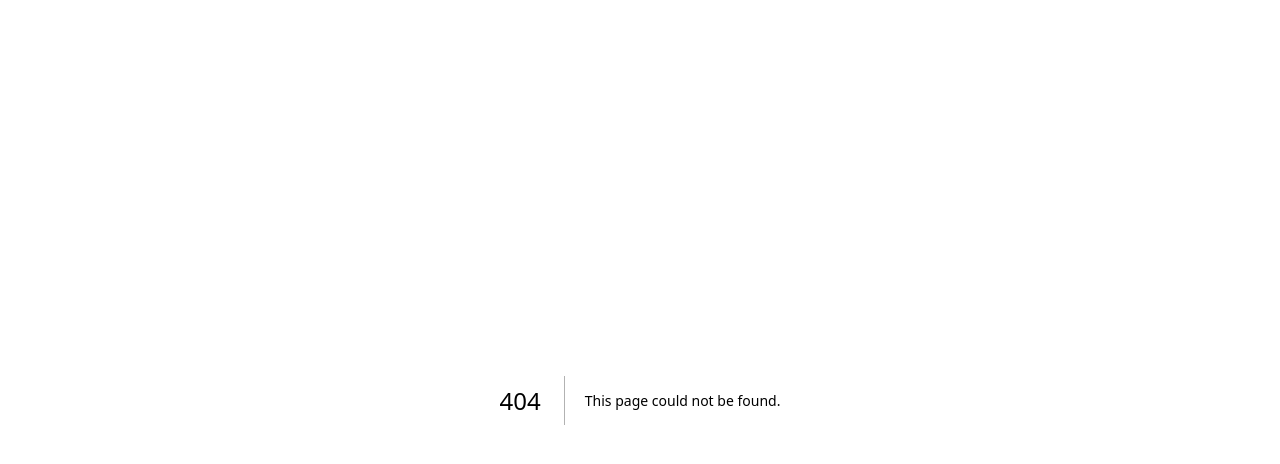
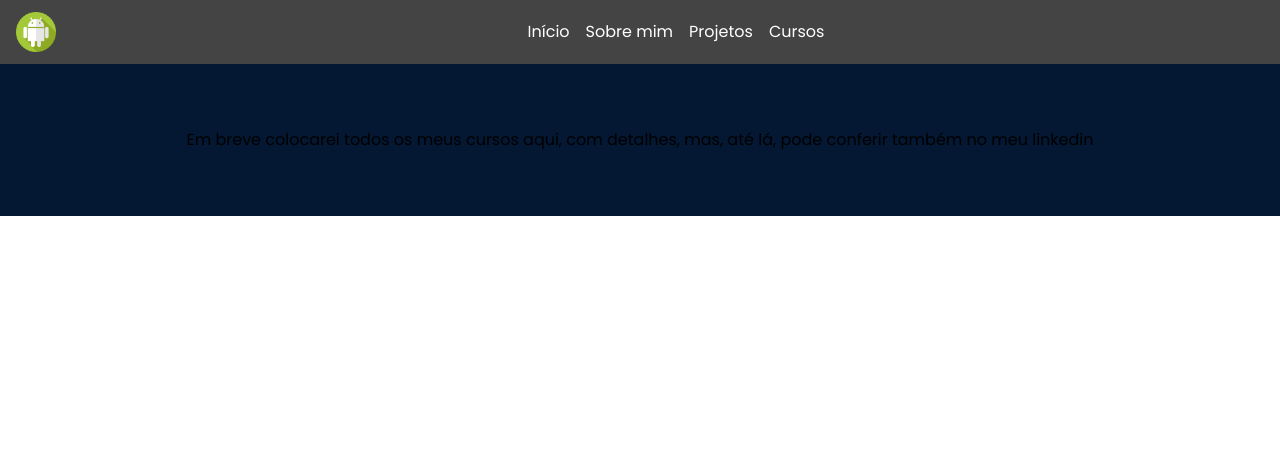
Before and after one commit to nayara-al/portifolio-victor, a Next.js app: page /cursos in a window 1280 px wide. Before the commit this address had no page. Shown: the top 464 px of the page. Built offline with nearby package versions, Linux system fonts and the light colour scheme; a web font is replaced by a local one.

Commit message:
criação de base das páginas

```diff
--- a/src/app/(home)/page.tsx
+++ b/src/app/(home)/page.tsx
@@ -8,8 +8,8 @@ export default function Home() {
         <>
             <Header />
             <BannerHome id="bannerHome"/>
-            <MyProjects />
-            <Cursos />
+            <MyProjects id="projetos"/>
+            <Cursos id="cursos"/>
         </>
     )
 }
--- /dev/null
+++ b/src/app/cursos/page.tsx
@@ -0,0 +1,13 @@
+import { BannerBase } from "@/components/common/Banner";
+import Header from "@/components/common/Header";
+
+export default function Cursos() {
+  return (
+    <>
+    <Header/>
+    <BannerBase>
+        Em breve colocarei todos os meus cursos aqui, com detalhes, mas, até lá, pode conferir também no meu linkedin
+    </BannerBase>
+    </>
+  )
+}
--- /dev/null
+++ b/src/app/projetos/page.tsx
@@ -0,0 +1,13 @@
+import { BannerBase } from "@/components/common/Banner";
+import Header from "@/components/common/Header";
+
+export default function Projetos() {
+  return (
+    <>
+    <Header/>
+    <BannerBase>
+        Aqui terá um resumo sobre cada projeto meu, mas pode encontrar mais detalhes de cada um em meu github e no meu linkedin.
+    </BannerBase>
+    </>
+  )
+}
```
